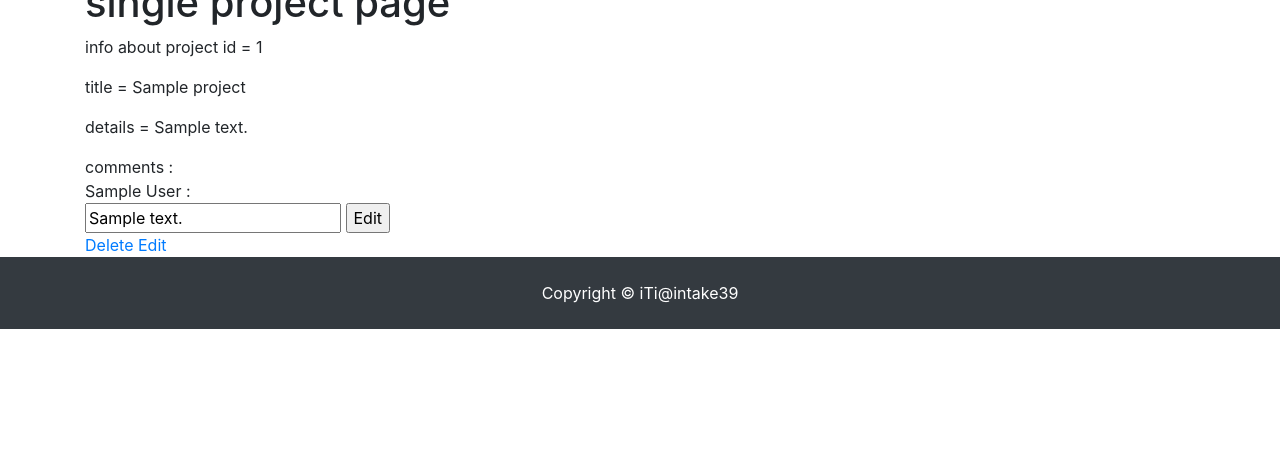
After one commit to Abdelrahman1993/Django_crowd_funding, a Django app: page /projects/1/editComment/1 in a window 1280 px wide. The commit adds this page. Shown: the part 347-800 px from the top of the page. Run offline with Django 3.2, Linux system fonts and the light colour scheme; tables that the repository leaves empty hold one stand-in row (values such as "Sample post"); some libraries are stand-ins or nearby versions.

Commit message:
crud operation on comments of project

```diff
--- /dev/null
+++ b/projects/templates/projects/edit_comment.html
@@ -0,0 +1,26 @@
+{% extends "base/base.html" %}
+
+{% block content %}
+    <div class="container">
+        <h1>single project page</h1>
+        <p>info about project  id = {{ project.id }}</p>
+        <p> title = {{ project.title }}</p>
+        <p> details = {{ project.details }}</p>
+
+        <span>comments : </span></br>
+        {% for comment in project.comment_set.all %}
+        {{ comment.user.first_name }} {{ comment.user.last_name }} :
+        {% if comment_id == comment.id %}
+           <form action="{% url 'projects:updateComment' comment.project.id comment.id %}" method="post">
+                {% csrf_token %}
+            <input type="text" value="{{ comment.body }}" name="body" />
+            <input type="submit" value="Edit" name="submit" />
+        </form>
+        {% else %}
+           <strong>{{ comment.body }}</strong>
+        {% endif %}
+         <a href="{% url 'projects:deleteComment' comment.project.id comment.id %}" >Delete</a>
+        <a href="{% url 'projects:editComment' comment.project.id comment.id %}" >Edit</a></br>
+        {% endfor %}
+    </div>
+{% endblock content %}
--- a/projects/templates/projects/project_details.html
+++ b/projects/templates/projects/project_details.html
@@ -9,7 +9,9 @@
 
         <span>comments : </span></br>
         {% for comment in project.comment_set.all %}
-        {{ comment.user.first_name }} {{ comment.user.last_name }} : <strong>{{ comment.body }}</strong></br>
+        {{ comment.user.first_name }} {{ comment.user.last_name }} : <strong>{{ comment.body }}</strong>
+        <a href="{% url 'projects:deleteComment' comment.project.id comment.id %}" >Delete</a>
+        <a href="{% url 'projects:editComment' comment.project.id comment.id %}" >Edit</a></br>
         {% endfor %}
 
         <form action="{% url 'projects:addComment' project.id %}" method="post">
--- a/projects/urls.py
+++ b/projects/urls.py
@@ -4,5 +4,8 @@ app_name='projects'
 urlpatterns = [
     path('', views.index, name="index"),
     path('<int:project_id>/addComment', views.new_comment, name="addComment"),
+    path('<int:project_id>/deleteComment/<int:comment_id>', views.delete_comment, name="deleteComment"),
+    path('<int:project_id>/editComment/<int:comment_id>', views.edit_comment, name="editComment"),
+    path('<int:project_id>/updateComment/<int:comment_id>', views.update_comment, name="updateComment"),
     path('<int:project_id>/', views.project_details, name="project_details")
 ]
--- a/projects/views.py
+++ b/projects/views.py
@@ -1,4 +1,6 @@
-from django.shortcuts import get_object_or_404, render
+from django.http import HttpResponseRedirect
+from django.shortcuts import get_object_or_404, render, redirect
+from django.urls import reverse
 from django.http import HttpResponse
 from .models import Comment, Project
 
@@ -20,6 +22,23 @@ def new_comment(request, project_id):
         user_id=request.POST['user_id'], body=request.POST['body'],
         project_id=project_id)
     comment.save()
-    # print("===========================")
-    # print(comment)
     return render(request, 'projects/project_details.html', {'project': project})
+
+
+def delete_comment(request, comment_id, project_id):
+    Comment.objects.filter(pk=comment_id).delete()
+    project = get_object_or_404(Project, pk=project_id)
+    return render(request, 'projects/project_details.html', {'project': project})
+
+
+def edit_comment(request, comment_id, project_id):
+    project = Project.objects.get(pk=project_id)
+    comment = Comment.objects.get(pk=comment_id)
+    return render(request, 'projects/edit_comment.html', {'project': project, 'comment_id': comment_id})
+
+
+def update_comment(request, comment_id, project_id):
+    body = request.POST['body']
+    Comment.objects.filter(pk=comment_id).update(body=body)
+    project = get_object_or_404(Project, pk=project_id)
+    return render(request, 'projects/project_details.html', {'project': project})
```
